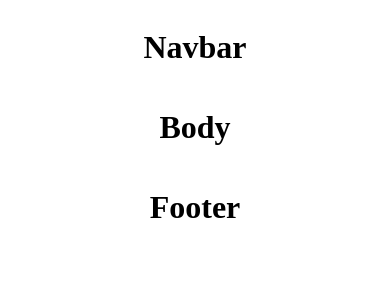
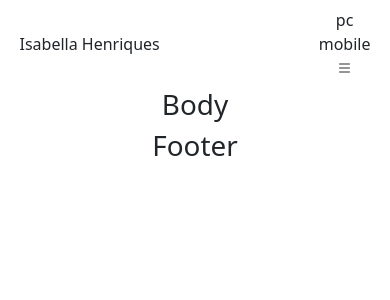
Before and after one commit to isabellagh/my-portfolio1, a React (Create React App) app: page / in a window 390 px wide. Shown: the top 300 px of the page. Built offline with nearby package versions, Linux system fonts and the light colour scheme.

Commit message:
bootstrap, bootstrap icons aded + pc and mobile file boilerplate

```diff
--- a/package.json
+++ b/package.json
@@ -3,6 +3,8 @@
   "version": "0.1.0",
   "private": true,
   "dependencies": {
+    "bootstrap": "^5.1.0",
+    "bootstrap-icons": "^1.5.0",
     "cra-template": "1.1.2",
     "react": "^17.0.2",
     "react-dom": "^17.0.2",
--- a/public/index.html
+++ b/public/index.html
@@ -19,6 +19,8 @@
       href="https://fonts.googleapis.com/css2?family=Work+Sans:ital,wght@1,200&display=swap"
       rel="stylesheet"
     />
+    <link href="https://cdn.jsdelivr.net/npm/bootstrap@5.1.0/dist/css/bootstrap.min.css" rel="stylesheet" integrity="sha384-KyZXEAg3QhqLMpG8r+8fhAXLRk2vvoC2f3B09zVXn8CA5QIVfZOJ3BCsw2P0p/We" crossorigin="anonymous">
+    <link rel="stylesheet" href="https://cdn.jsdelivr.net/npm/bootstrap-icons@1.5.0/font/bootstrap-icons.css">
 
     <title>My Portfolio</title>
   </head>
--- a/src/components/header/Navbar.js
+++ b/src/components/header/Navbar.js
@@ -1,9 +1,21 @@
 import React from "react";
+import "./navbar.css";
+import Pc from "./pc";
 
 function Navbar() {
   return (
-    <div>
-      <h1>Navbar</h1>
+    <div className="navbar">
+      <div className="logo">Isabella Henriques</div>
+      <div className="menu">
+        <div className="pc-menu">
+            <Pc />
+        </div>
+        <div className="mobile-menu"> mobile
+            <div>
+            <i className="bi bi-list"></i>
+            </div>
+        </div>
+      </div>
     </div>
   );
 }
--- /dev/null
+++ b/src/components/header/pc.js
@@ -0,0 +1,11 @@
+import React from 'react'
+
+function Pc() {
+    return (
+        <div>
+            pc
+        </div>
+    )
+}
+
+export default Pc
--- a/src/components/home/Home.js
+++ b/src/components/home/Home.js
@@ -1,6 +1,6 @@
 import React from "react";
 import "./home.css";
-import Navbar from "../header/Navbar";
+import Navbar from "../header/navbar";
 import Body from "../body/body";
 import Footer from "../footer/footer";
 
```
Also changed, not shown: src/components/header/mobile.js (added, +11 -0 lines), src/components/header/navbar.css (added), 2 other files (tests, documents, lock files or other folders).
